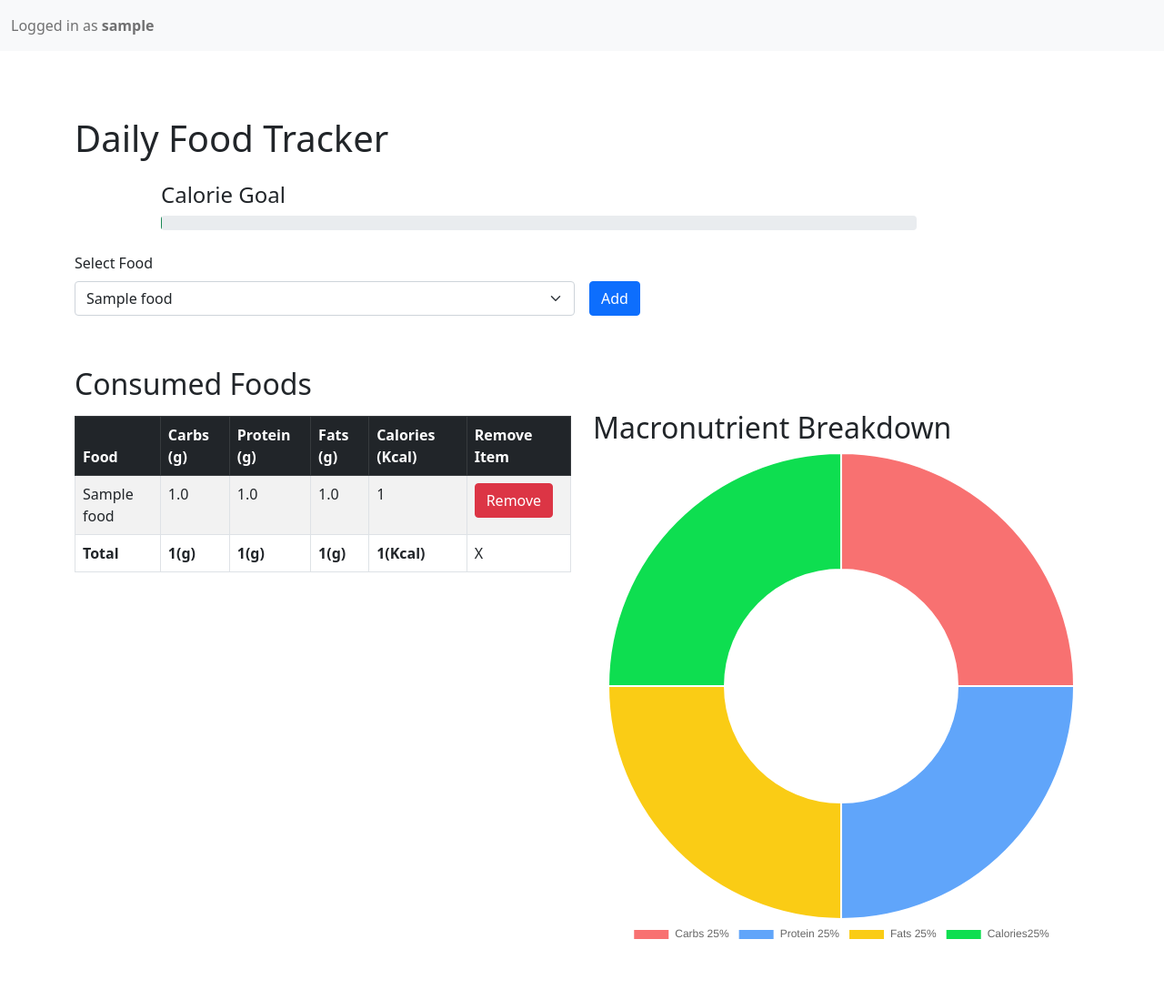
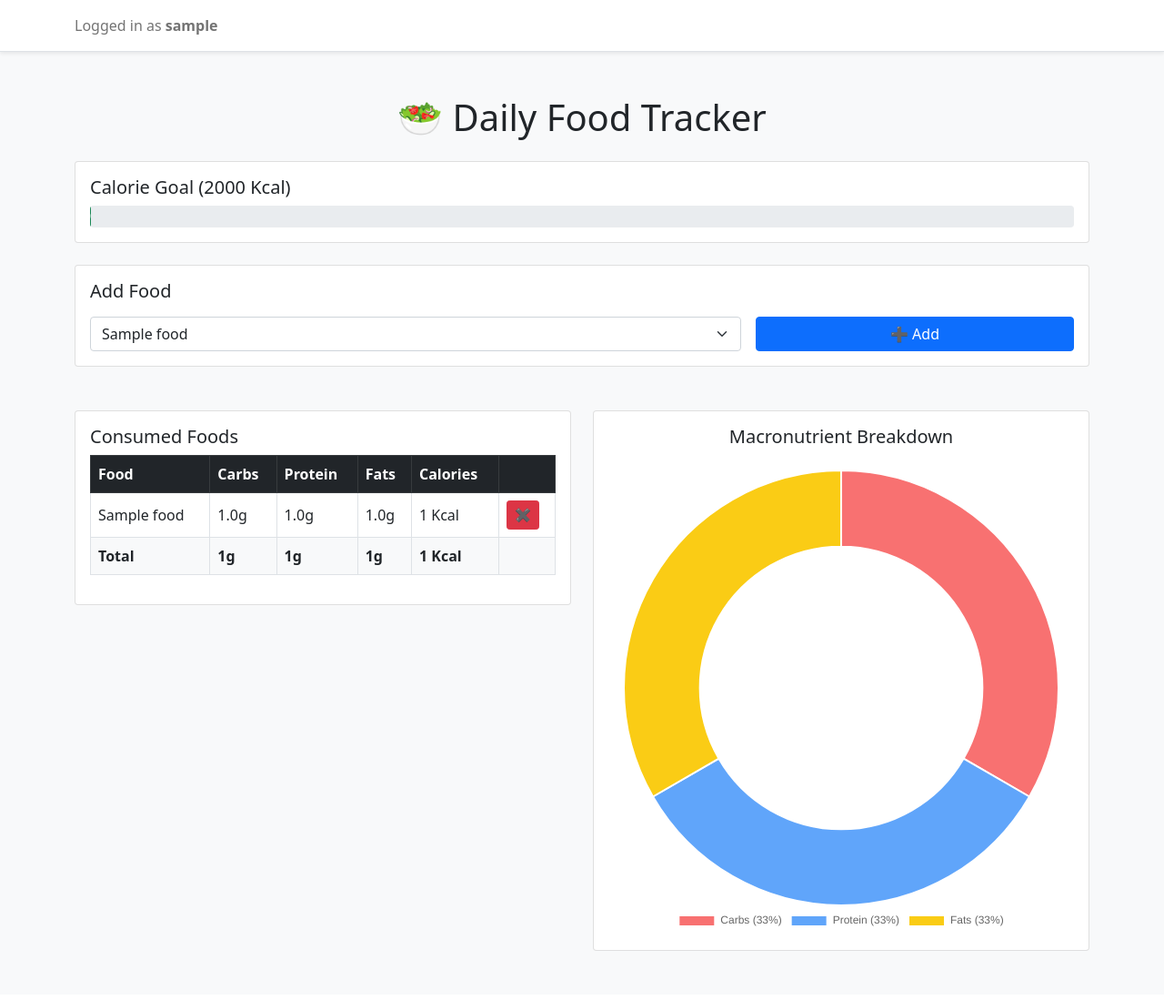
Before and after one commit to tamim-vaiya/calorie-counter-django, a Django app: page / in a window 1280 px wide. Shown: the whole page at 91% size. After the commit the page ends 1045 px from the top, so only its background shows below. Run offline with Django 5.2, Linux system fonts and the light colour scheme; a user stored in the database is signed in; tables that the repository leaves empty hold one stand-in row (values such as "Sample post").

Commit message:
Improved Design & Project Completed

```diff
--- a/myapp/templates/myapp/index.html
+++ b/myapp/templates/myapp/index.html
@@ -1,96 +1,126 @@
 <!DOCTYPE html>
 <html lang="en">
 <head>
-    <meta charset="UTF-8">
-    <meta name="viewport" content="width=device-width, initial-scale=1.0">
+  <meta charset="UTF-8" />
+  <meta name="viewport" content="width=device-width, initial-scale=1.0"/>
   <title>Food Tracker</title>
-    <link href="https://cdn.jsdelivr.net/npm/bootstrap@5.0.2/dist/css/bootstrap.min.css"
-          rel="stylesheet"
-          integrity="sha384-EVSTQN3/azprG1Anm3QDgpJLIm9Nao0Yz1ztcQTwFspd3yD65VohhpuuCOmLASjC"
-          crossorigin="anonymous">
+  <link href="https://cdn.jsdelivr.net/npm/bootstrap@5.0.2/dist/css/bootstrap.min.css" rel="stylesheet" crossorigin="anonymous"/>
   <script src="https://cdn.jsdelivr.net/npm/chart.js@4.5.0/dist/chart.umd.min.js"></script>
+  <style>
+    body {
+      background-color: #f8f9fa;
+    }
+    .progress-bar {
+      transition: width 0.5s ease;
+    }
+    .table td, .table th {
+      vertical-align: middle;
+    }
+    .btn-remove {
+      font-size: 0.9rem;
+      padding: 0.25rem 0.5rem;
+    }
+  </style>
 </head>
 <body>
-    <nav class="navbar navbar-light bg-light mb-4">
-        <div class="container-fluid">
+
+<!-- Navbar -->
+<nav class="navbar navbar-light bg-white border-bottom shadow-sm mb-4">
+  <div class="container">
     <span class="navbar-text">
       Logged in as <strong>{{ user.username }}</strong>
     </span>
   </div>
 </nav>
-    <div class="container py-5">
 
-        <h1 class="mb-4">Daily Food Tracker</h1>
+<div class="container py-4">
 
-        <div class="row mb-4">
-            <div class="col-md-9 offset-1">
-                <h4>Calorie Goal</h4>
-                <div class="progress">
-                    <div class="progress-bar bg-success" role="progressbar" style='width: 0%;' aria-valuenow="0" aria-valuemin="0" aria-valuemax="100"></div>
+  <h1 class="mb-4 text-center">🥗 Daily Food Tracker</h1>
+
+  <!-- Calorie Progress -->
+  <div class="card mb-4">
+    <div class="card-body">
+      <h5 class="card-title">Calorie Goal (2000 Kcal)</h5>
+      <div class="progress" style="height: 24px;">
+        <div class="progress-bar bg-success" role="progressbar" style="width: 0%;" aria-valuenow="0" aria-valuemin="0" aria-valuemax="100">0%</div>
       </div>
     </div>
   </div>
 
-        <!-- Form -->
-        <form method="POST" class="row g-3 mb-5">
+  <!-- Add Food Form -->
+  <div class="card mb-5">
+    <div class="card-body">
+      <h5 class="card-title mb-3">Add Food</h5>
+      <form method="POST" class="row g-3">
         {% csrf_token %}
-            <div class="col-md-6">
-                <label for="food_consumed" class="form-label">Select Food</label>
+        <div class="col-md-8">
           <select name="food_consumed" id="food_consumed" class="form-select">
             {% for food in foods %}
               <option value="{{ food.name }}">{{ food.name }}</option>
             {% endfor %}
           </select>
         </div>
-            <div class="col-md-6 align-self-end">
-                <button type="submit" class="btn btn-primary">Add</button>
+        <div class="col-md-4">
+          <button type="submit" class="btn btn-primary w-100">➕ Add</button>
         </div>
       </form>
+    </div>
+  </div>
 
+  {% if consumed_by_user %}
+  <div class="row">
     <!-- Table -->
-        {% if consumed_by_user %}
-        <div class="py-2">
-            <div class="row">
-                <div class="col-md-6">
-                    <h2 class="mb-3">Consumed Foods</h2>
+    <div class="col-md-6 mb-4">
+      <div class="card">
+        <div class="card-body">
+          <h5 class="card-title">Consumed Foods</h5>
           <div class="table-responsive">
-                        <table id="table" class="table table-striped table-bordered">
+            <table id="table" class="table table-bordered table-hover">
               <thead class="table-dark">
                 <tr>
                   <th>Food</th>
-                                    <th>Carbs (g)</th>
-                                    <th>Protein (g)</th>
-                                    <th>Fats (g)</th>
-                                    <th>Calories (Kcal)</th>
-                                    <th>Remove Item</th>
+                  <th>Carbs</th>
+                  <th>Protein</th>
+                  <th>Fats</th>
+                  <th>Calories</th>
+                  <th></th>
                 </tr>
               </thead>
               <tbody>
                 {% for c in consumed_by_user %}
                 <tr>
                   <td>{{ c.consumed_food.name }}</td>
-                                        <td>{{ c.consumed_food.carbs }}</td>
-                                        <td>{{ c.consumed_food.protein }}</td>
-                                        <td>{{ c.consumed_food.fats }}</td>
-                                        <td>{{ c.consumed_food.calories }}</td>
-                                        <td><a class="btn btn-danger" href="{% url 'delete' c.id %}">Remove</a></td>
+                  <td>{{ c.consumed_food.carbs }}g</td>
+                  <td>{{ c.consumed_food.protein }}g</td>
+                  <td>{{ c.consumed_food.fats }}g</td>
+                  <td>{{ c.consumed_food.calories }} Kcal</td>
+                  <td>
+                    <a class="btn btn-danger btn-sm btn-remove" href="{% url 'delete' c.id %}">✖</a>
+                  </td>
                 </tr>
                 {% endfor %}
-                                    <tr>
-                                        <td id='name'><b>Total</b></td>
+                <tr class="fw-bold bg-light">
+                  <td>Total</td>
                   <td id="total_carbs"></td>
                   <td id="total_protein"></td>
                   <td id="total_fats"></td>
                   <td id="total_calories"></td>
-                                        <td>X</td>
+                  <td></td>
                 </tr>
               </tbody>
             </table>
           </div>
         </div>
-                <div class="col-md-6">
-                    <h2 class="mt-5">Macronutrient Breakdown</h2>
-                    <canvas id="macroChart" width="400" height="400"></canvas>
+      </div>
+    </div>
+
+    <!-- Chart -->
+    <div class="col-md-6 mb-4">
+      <div class="card h-100">
+        <div class="card-body d-flex flex-column justify-content-center">
+          <h5 class="card-title text-center mb-4">Macronutrient Breakdown</h5>
+          <canvas id="macroChart" height="300"></canvas>
+        </div>
       </div>
     </div>
   </div>
@@ -98,54 +128,67 @@
     <p class="text-muted">No foods consumed yet.</p>
   {% endif %}
 </div>
-</body>
+
 <script>
-    var table = document.getElementById('table');
-    var carbs=0, protein=0, fats=0, calories=0;
+  document.addEventListener('DOMContentLoaded', function () {
+    const table = document.getElementById('table');
+    if (!table) return;
 
-    for(var i = 1; i < table.rows.length-1; i++){
-        carbs += parseFloat(table.rows[i].cells[1].innerHTML);
+    let carbs = 0, protein = 0, fats = 0, calories = 0;
+
+    for (let i = 1; i < table.rows.length - 1; i++) {
+      carbs += parseFloat(table.rows[i].cells[1].innerText) || 0;
+      protein += parseFloat(table.rows[i].cells[2].innerText) || 0;
+      fats += parseFloat(table.rows[i].cells[3].innerText) || 0;
+      calories += parseFloat(table.rows[i].cells[4].innerText) || 0;
+    }
+
+    // Round values
     carbs = Math.round(carbs);
-        protein += parseFloat(table.rows[i].cells[2].innerHTML);
     protein = Math.round(protein);
-        fats += parseFloat(table.rows[i].cells[3].innerHTML);
     fats = Math.round(fats);
-        calories += parseFloat(table.rows[i].cells[4].innerHTML);
     calories = Math.round(calories);
-    }
-    document.getElementById('total_carbs').innerHTML = '<b>' + carbs + '(g)</b>';
-    document.getElementById('total_protein').innerHTML = '<b>' + protein + '(g)</b>';
-    document.getElementById('total_fats').innerHTML = '<b>' + fats + '(g)</b>';
-    document.getElementById('total_calories').innerHTML = '<b>' + calories + '(Kcal)</b>';
 
-    var calPer = (calories/2000) * 100;
-    document.getElementsByClassName("progress-bar")[0].setAttribute("style", "width:" + calPer + "%");
+    // Update totals
+    document.getElementById('total_carbs').innerText = carbs + 'g';
+    document.getElementById('total_protein').innerText = protein + 'g';
+    document.getElementById('total_fats').innerText = fats + 'g';
+    document.getElementById('total_calories').innerText = calories + ' Kcal';
 
-    {% comment %} ChartJS {% endcomment %}
-     var totalPer = carbs + protein + fats + calories;
-     var carbsPer = Math.round((carbs/totalPer) * 100);
-     var proteinPer = Math.round((protein/totalPer) * 100);
-     var fatsPer = Math.round((fats/totalPer) * 100);
-     var caloriesPer = Math.round((calories/totalPer) * 100);
+    // Update progress bar
+    const percent = Math.min((calories / 2000) * 100, 100).toFixed(1);
+    const bar = document.querySelector('.progress-bar');
+    bar.style.width = percent + '%';
+    bar.setAttribute('aria-valuenow', percent);
+    bar.innerText = percent + '%';
+
+    // Macronutrient Chart
+    const totalMacros = carbs + protein + fats;
+    if (totalMacros > 0) {
       const ctx = document.getElementById('macroChart').getContext('2d');
       new Chart(ctx, {
         type: 'doughnut',
         data: {
-                labels: ['Carbs ' + carbsPer + '%', 'Protein ' + proteinPer + '%', 'Fats ' + fatsPer + '%', 'Calories' + caloriesPer +'%'],
+          labels: [
+            `Carbs (${((carbs / totalMacros) * 100).toFixed(0)}%)`,
+            `Protein (${((protein / totalMacros) * 100).toFixed(0)}%)`,
+            `Fats (${((fats / totalMacros) * 100).toFixed(0)}%)`
+          ],
           datasets: [{
-                    label: 'Macronutrients (g)',
-                    data: [carbsPer, proteinPer, fatsPer, caloriesPer],
-                    backgroundColor: ['#f87171', '#60a5fa', '#facc15', '#0ede50ff']
+            data: [carbs, protein, fats],
+            backgroundColor: ['#f87171', '#60a5fa', '#facc15']
           }]
         },
         options: {
           responsive: true,
+          cutout: '65%',
           plugins: {
-                    legend: {
-                        position: 'bottom'
-                    }
+            legend: { position: 'bottom' }
           }
         }
       });
+    }
+  });
 </script>
+</body>
 </html>
```
Also changed, not shown: myapp/templates/myapp/delete.html (+15 -8 lines). Lines whose indentation alone changed are shown as unchanged.
